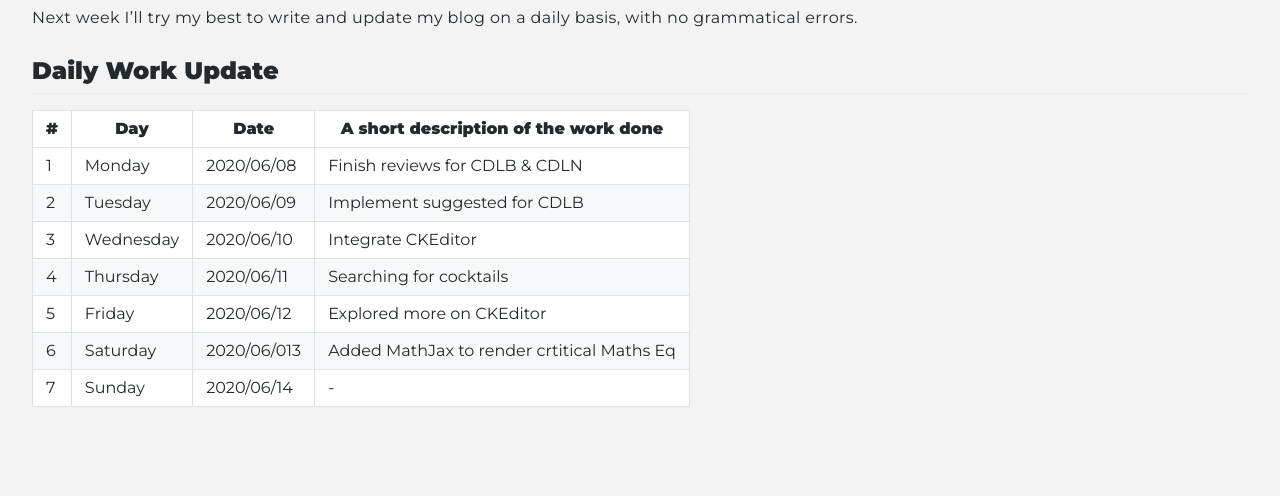
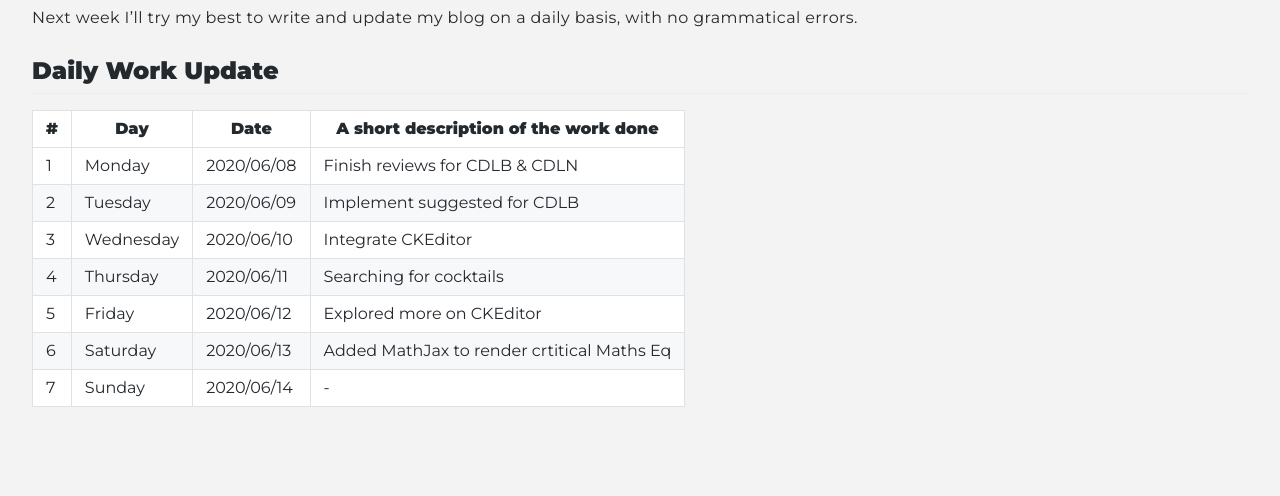
Before and after one commit to cdli-gh/blog, a Jekyll site: the page built from _blog/gsoc20/journals/posts/02_week2.md, in a window 1280 px wide. Shown: the part 615-1111 px from the top of the page. Built offline with Jekyll 4.4.1, drawn with Linux system fonts in a browser that asks for light colours; Markdown is read by kramdown in place of the engine named in the settings.

Commit message:
Update 02_week2.md

```diff
--- a/_blog/gsoc20/journals/posts/02_week2.md
+++ b/_blog/gsoc20/journals/posts/02_week2.md
@@ -20,5 +20,5 @@ Next week I'll try my best to write and update my blog on a daily basis, with no
 |3   	| Wednesday  	|  2020/06/10 	| Integrate CKEditor 	|
 |4   	| Thursday  	|   2020/06/11	| Searching for cocktails  	|
 |5   	| Friday  	|   2020/06/12	|  Explored more on CKEditor 	|
-|6   	| Saturday  	|   2020/06/013	|  Added MathJax to render crtitical Maths Eq |
+|6   	| Saturday  	|   2020/06/13	|  Added MathJax to render crtitical Maths Eq |
 |7   	| Sunday  	|   2020/06/14	| -	|
```
